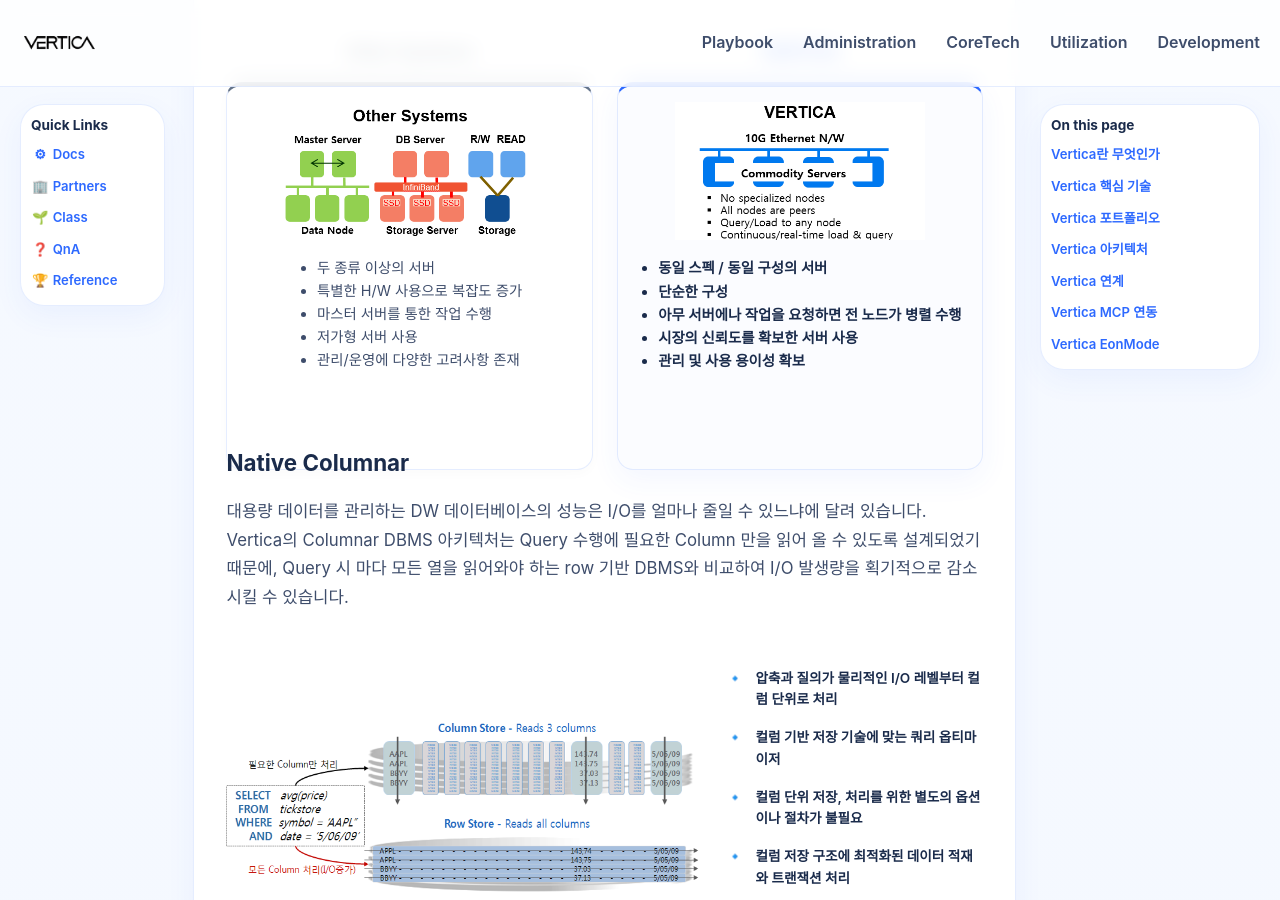
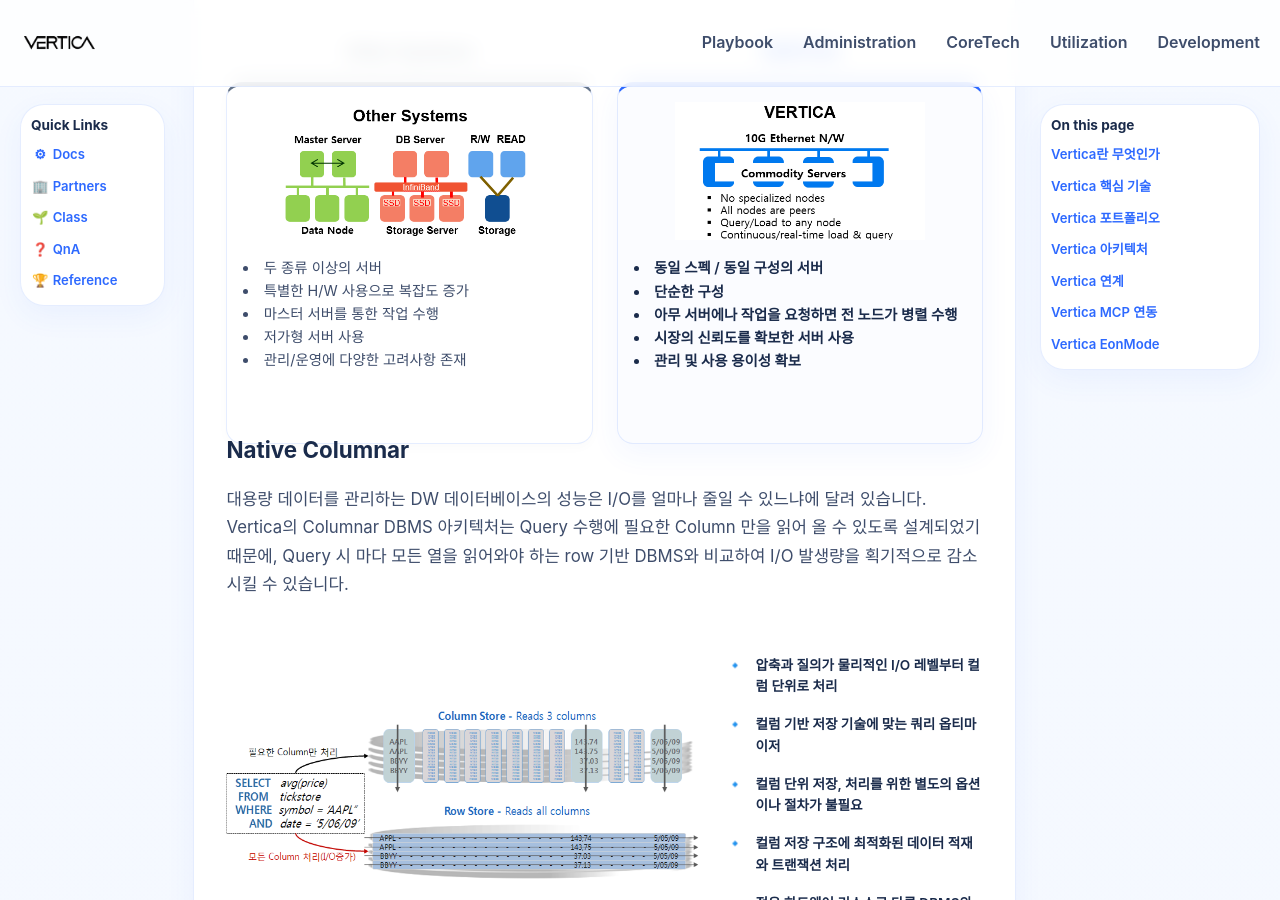
Before and after one commit to JIN0326/vertica_blog, a Jekyll site: the page built from 01playbook.md, in a window 1280 px wide and 900 px high, scrolled down 3537 px. Built offline with Jekyll 4.4.1, drawn with Linux system fonts in a browser that asks for light colours; our own code applies the rules of GitHub Pages for plain Markdown files.

Commit message:
Update blog content and styling

```diff
--- a/01playbook.md
+++ b/01playbook.md
@@ -199,9 +199,9 @@
     <div class="comparison-grid">
       <div class="comparison-column">
         <h4 class="comparison-column__title">Other Systems</h4>
-        <div class="card card--other" style="display: flex; flex-direction: column; align-items: center; padding: 1rem;">
+        <div class="card card--other" style="display: flex; flex-direction: column; align-items: center; padding: 1rem 1rem 0.2rem;">
           <img src="{{ '/assets/images/architecture1.png' | relative_url }}" alt="아키텍처 비교: Other Systems" style="max-width: 250px; width: 80%; margin-bottom: 1rem;">
-          <ul style="margin: 0; padding-left: 20px; font-size: 0.9rem; text-align: left;">
+          <ul style="margin: 0; padding-left: 0; list-style-position: inside; font-size: 0.9rem; text-align: left; width: 100%;">
             <li>두 종류 이상의 서버</li>
             <li>특별한 H/W 사용으로 복잡도 증가</li>
             <li>마스터 서버를 통한 작업 수행</li>
@@ -212,9 +212,9 @@
       </div>
       <div class="comparison-column">
         <h4 class="comparison-column__title comparison-column__title--vertica">VERTICA</h4>
-        <div class="card card--vertica" style="display: flex; flex-direction: column; align-items: center; padding: 1rem;">
+        <div class="card card--vertica" style="display: flex; flex-direction: column; align-items: center; padding: 1rem 1rem 0.2rem;">
           <img src="{{ '/assets/images/architecture2.png' | relative_url }}" alt="아키텍처 비교: Vertica" style="max-width: 250px; width: 80%; margin-bottom: 1rem;">
-          <ul style="margin: 0; padding-left: 20px; font-size: 0.9rem; text-align: left;">
+          <ul style="margin: 0; padding-left: 0; list-style-position: inside; font-size: 0.9rem; text-align: left; width: 100%;">
             <li>동일 스펙 / 동일 구성의 서버</li>
             <li>단순한 구성</li>
             <li>아무 서버에나 작업을 요청하면 전 노드가 병렬 수행</li>
```
